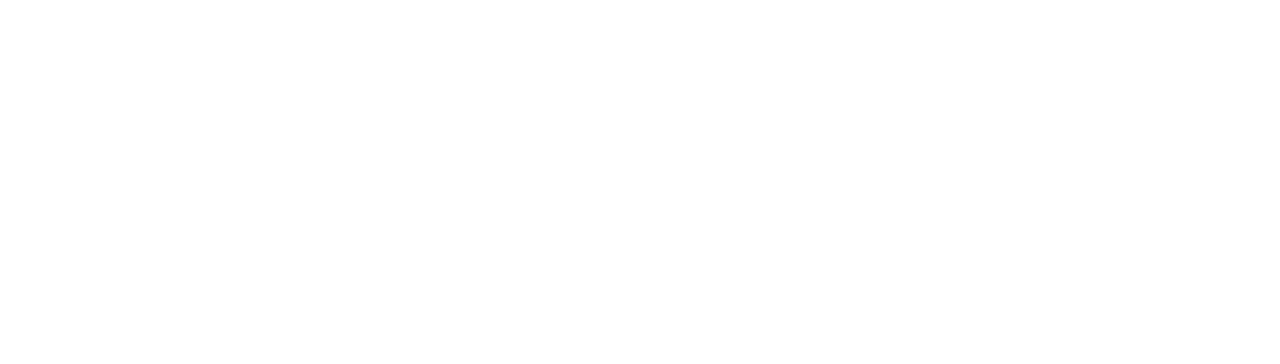
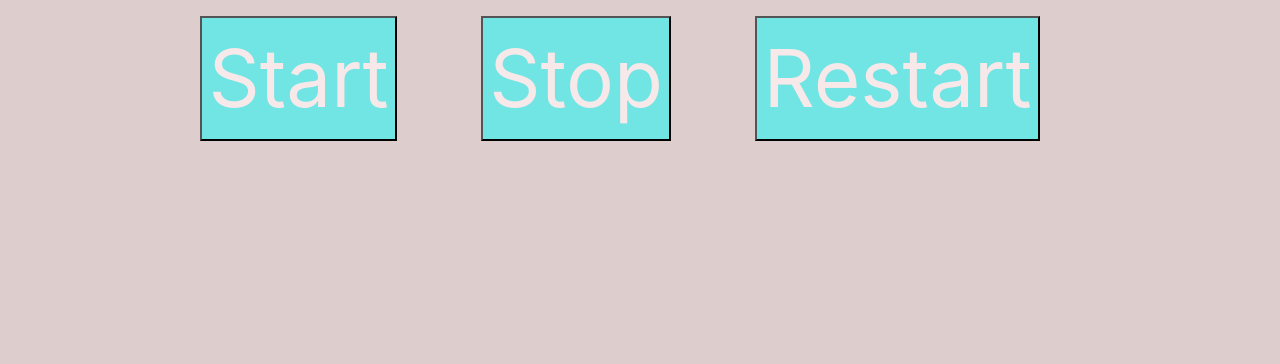
Before and after one commit to mohammed-io/project1, a plain HTML site: page index.html in a window 1280 px wide. Shown: the top 364 px of the page. Drawn offline with nearby package versions, Linux system fonts and the light colour scheme.

Commit message:
Add files via upload

```diff
--- a/index.html
+++ b/index.html
@@ -1,9 +1,20 @@
 <html>
     <head>
         <link rel="stylesheet" href="https://stackpath.bootstrapcdn.com/bootstrap/4.1.3/css/bootstrap.min.css" integrity="sha384-MCw98/SFnGE8fJT3GXwEOngsV7Zt27NXFoaoApmYm81iuXoPkFOJwJ8ERdknLPMO" crossorigin="anonymous">
+        <link rel="stylesheet" href="style.css">
     </head>
     <body>
-        <div id="app"></div>
+        <div id="app">
+
+            <button class="button" onClick="stopwatch.start();">Start</button>
+            <button class="button" onClick="stopwatch.stop();">Stop</button>
+            <button class="button" onClick="stopwatch.restart();">Restart</button>
+
+            <div class="stopwatch">00:00:00:00</div>
+            <ul class="results"></ul>
+        </div>
+
+
 
         <script src="https://code.jquery.com/jquery-3.3.1.min.js"></script>
         <script src="./script.js"></script>
--- a/script.js
+++ b/script.js
@@ -29,3 +29,65 @@ class Renderer
         this.destination.appendChild(this.render());
     }
 }
+
+class Stopwatch {
+    constructor(display, results) {
+        this.running = false;
+        this.display = display;
+        this.results = results;
+        this.reset();
+        this.print(this.times);
+    }
+
+    reset() {
+        this.times = [ 0, 0, 0 ];
+    }
+
+    start() {
+        if (!this.time) this.time = performance.now();
+        if (!this.running) {
+            this.running = true;
+            requestAnimationFrame(this.step.bind(this));
+        }
+    }
+
+    stop() {
+        this.running = false;
+        this.time = null;
+    }
+
+    restart() {
+        if (!this.time) this.time = performance.now();
+        if (!this.running) {
+            this.running = true;
+            requestAnimationFrame(this.step.bind(this));
+        }
+        this.reset();
+    }
+
+    clear() {
+        clearChildren(this.results);
+    }
+
+
+    calculate(timestamp) {
+        var diff = timestamp - this.time;
+
+        this.times[2] += diff / 10;
+
+        if (this.times[2] >= 100) {
+            this.times[1] += 1;
+            this.times[2] -= 100;
+        }
+
+        if (this.times[1] >= 60) {
+            this.times[0] += 1;
+            this.times[1] -= 60;
+        }
+    }
+
+}
+
+let stopwatch = new Stopwatch(
+    document.querySelector('.stopwatch'),
+    document.querySelector('.results'));
--- /dev/null
+++ b/style.css
@@ -0,0 +1,43 @@
+html {
+    background: #333;
+    font-family: Menlo;
+  }
+
+  body {
+    background-color: rgb(221, 205, 205);
+  }
+
+  #app {
+    position: fixed;
+    text-align: center;
+    top: 1em;
+    width: 100%;
+  }
+
+  .button {
+    color: rgb(247, 233, 233);
+    font-size: 500%;
+    margin: 0 0.5em;
+    text-decoration: none;
+    background-color: rgb(113, 228, 228);
+    padding-top: 0px;
+  }
+
+  .button:first-child {
+      margin-left: 0;
+  }
+
+  .button:last-child {
+      margin-right: 0;
+  }
+
+  .button:hover {
+    color: black;
+  }
+
+  .stopwatch {
+    font-size: 20vw;
+    height: 100%;
+    line-height: 100vh;
+    text-align: center;
+  }
```
Also changed, not shown: 2 other files.
